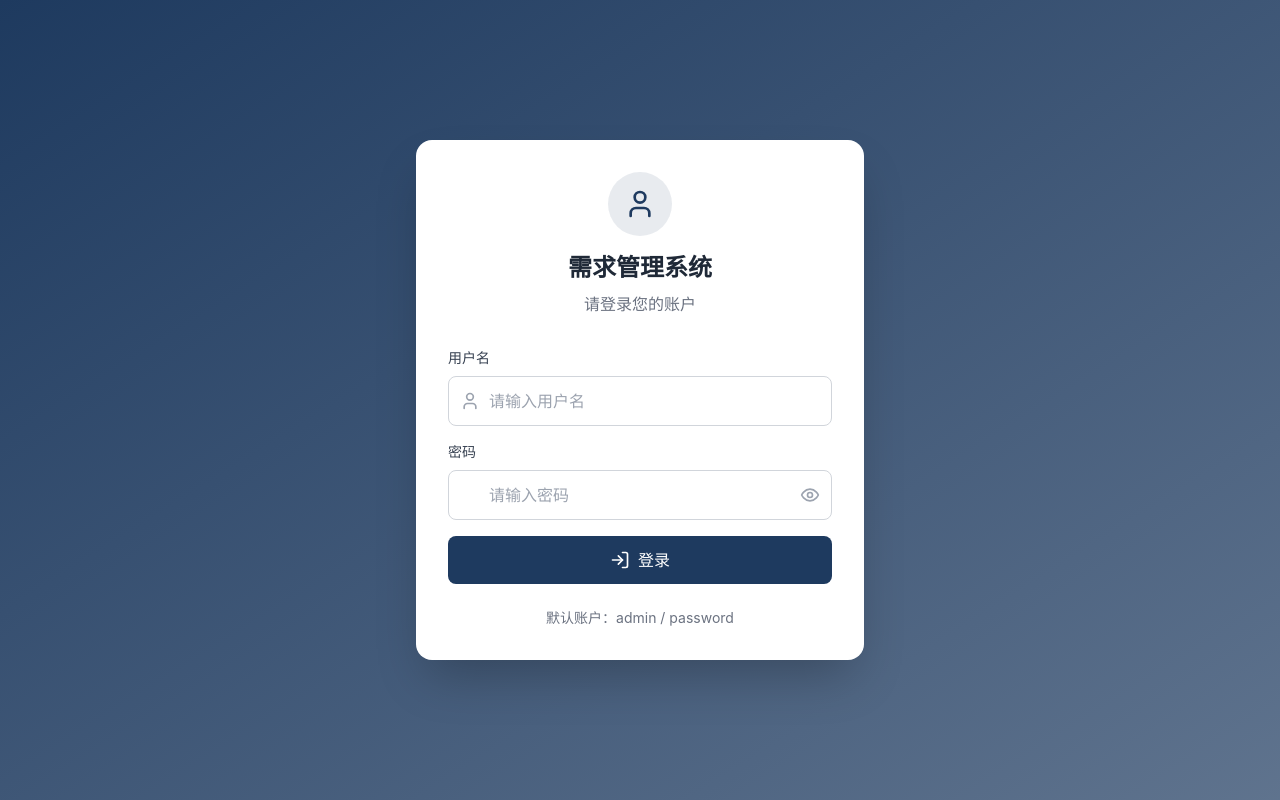
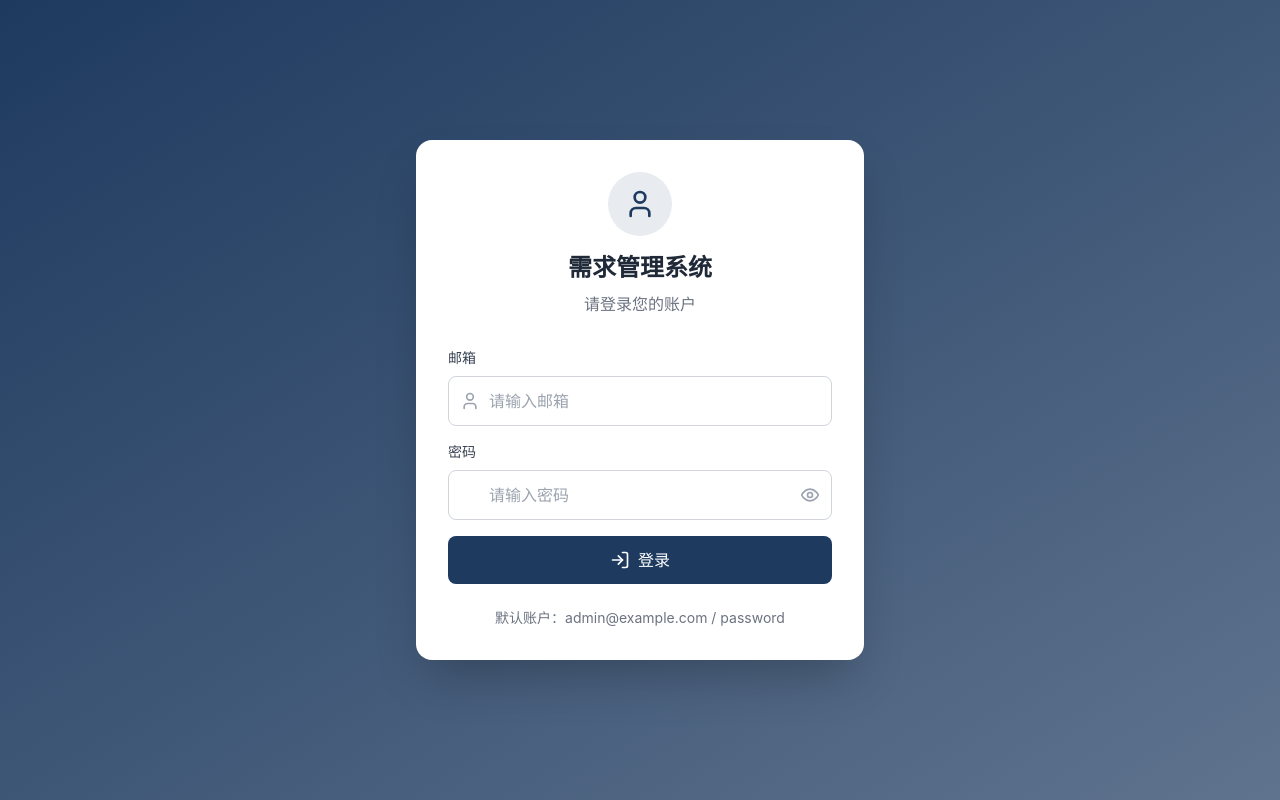
Before and after one commit to freewind2026/RequirementManager, a React (Vite) app in the folder frontend/: page / in a window 1280 px wide. Built offline with nearby package versions, Linux system fonts and the light colour scheme.

Commit message:
Fix login page: use email for login instead of username

```diff
--- a/frontend/src/pages/LoginPage.tsx
+++ b/frontend/src/pages/LoginPage.tsx
@@ -4,7 +4,7 @@ import { login } from '@/api/auth'
 import { useAuthStore } from '@/store/authStore'
 
 export const LoginPage = () => {
-  const [username, setUsername] = useState('')
+  const [email, setEmail] = useState('')
   const [password, setPassword] = useState('')
   const [showPassword, setShowPassword] = useState(false)
   const [error, setError] = useState('')
@@ -15,19 +15,19 @@ export const LoginPage = () => {
     setError('')
 
     try {
-      const response = await login(username, password)
+      const response = await login(email, password)
       const userInfo = {
         id: 1,
-        email: username.includes('@') ? username : `${username}@example.com`,
-        username,
-        name: username.includes('@') ? username.split('@')[0] : username,
+        email,
+        username: email.split('@')[0],
+        name: email.split('@')[0],
         role: 'admin' as const,
         created_at: new Date().toISOString(),
       }
       authLogin(response.access, userInfo)
       window.location.href = '/'
     } catch (err) {
-      setError('登录失败，请检查用户名和密码')
+      setError('登录失败，请检查邮箱和密码')
     }
   }
 
@@ -50,15 +50,15 @@ export const LoginPage = () => {
 
         <form onSubmit={handleSubmit} className="space-y-4">
           <div>
-            <label className="block text-sm font-medium text-gray-700 mb-2">用户名</label>
+            <label className="block text-sm font-medium text-gray-700 mb-2">邮箱</label>
             <div className="relative">
               <UserIcon className="absolute left-3 top-1/2 -translate-y-1/2 w-5 h-5 text-gray-400" />
               <input
-                type="text"
-                value={username}
-                onChange={(e) => setUsername(e.target.value)}
+                type="email"
+                value={email}
+                onChange={(e) => setEmail(e.target.value)}
                 className="w-full pl-10 pr-4 py-3 border border-gray-300 rounded-lg focus:ring-2 focus:ring-primary/50 focus:border-primary outline-none transition-all"
-                placeholder="请输入用户名"
+                placeholder="请输入邮箱"
                 required
               />
             </div>
@@ -96,7 +96,7 @@ export const LoginPage = () => {
 
         <div className="mt-6 text-center">
           <p className="text-sm text-gray-500">
-            默认账户：admin / password
+            默认账户：admin@example.com / password
           </p>
         </div>
       </div>
```
Also changed, not shown: 1 other file (tests, documents, lock files or other folders).
